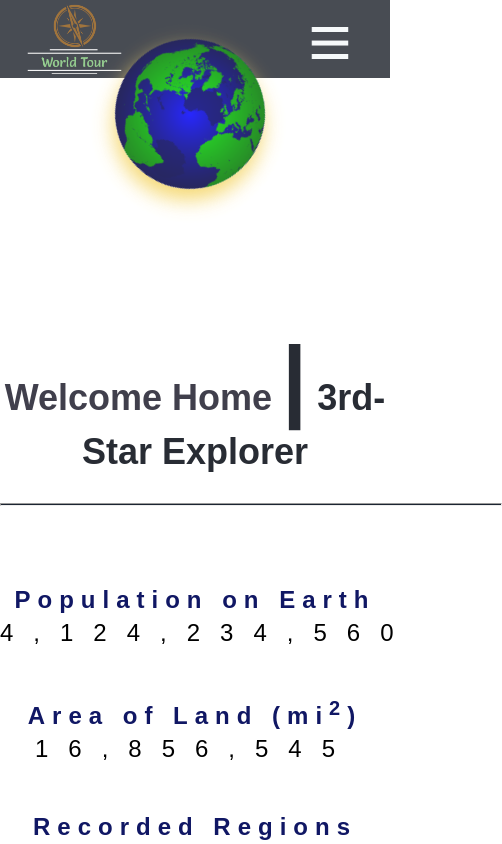
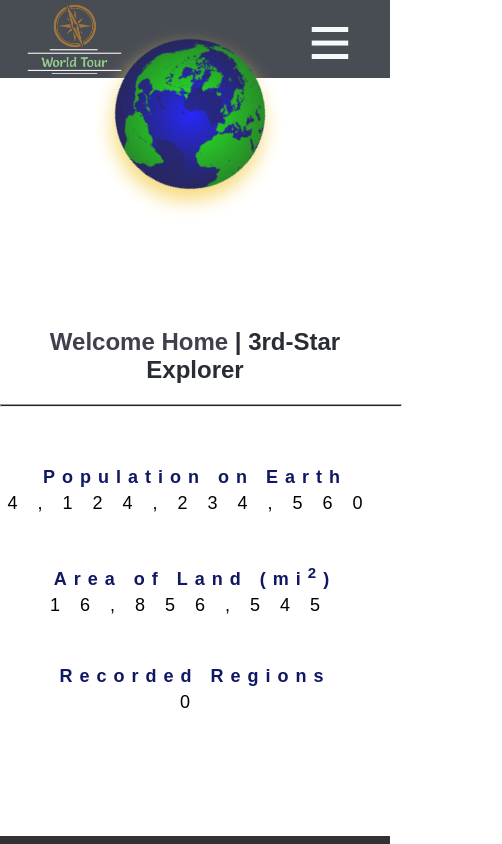
Before and after one commit to StefonSimmons/world-tour, a React (Create React App) app in the folder world-tour/: page / in a window 390 px wide. Shown: the top 844 px of the page, 502 px wide, since content can reach past the window. Built offline with nearby package versions, Linux system fonts and the light colour scheme; no server answers.

Commit message:
responsive 2

```diff
--- a/world-tour/src/components/ExplorerPage/Explorer.js
+++ b/world-tour/src/components/ExplorerPage/Explorer.js
@@ -58,9 +58,14 @@ const RegionContainer = styled.div`
   }
   @media(max-width: 861px){
     height: 300px;
+    width: 600px;
+    margin: 20px;
+    border-radius: 10px
+  }
+  @media(max-width: 697px){
+    height: 300px;
     width: 300px;
     margin: 20px;
-    border: 2px black solid;
     border-radius: 10px
   }
 `
--- a/world-tour/src/components/HomePage/Home.js
+++ b/world-tour/src/components/HomePage/Home.js
@@ -19,6 +19,9 @@ const Welcome = styled.h1`
   @media(max-width: 861px){
     font-size: 36px;
   }
+  @media(max-width: 659px){
+    font-size: 24px;
+  }
   @media(max-width: 365px){
     font-size: 18px;
   }
@@ -34,6 +37,9 @@ color: rgb(16, 23, 100);
   font-size: 24px;
   letter-spacing: 7px;
 }
+@media(max-width: 659px){
+  font-size: 18px;
+}
 @media(max-width: 365px){
   font-size: 15px;
   letter-spacing: 7px;
@@ -45,6 +51,9 @@ const Numbers = styled.p`
   font-size: 24px;
   letter-spacing: 20px;
 
+  @media(max-width: 659px){
+    font-size: 18px;
+  }
   @media(max-width: 365px){
     font-size: 15px;
     letter-spacing: 15px;
@@ -55,6 +64,9 @@ const Split = styled.span`
   font-size: 90px;
   color: #282c34;
 
+  @media(max-width: 659px){
+    font-size: 24px;
+  }
   @media(max-width: 365px){
     font-size: 18px;
   }
@@ -65,6 +77,10 @@ const Divider = styled.hr`
   height: 1px;
   background-color: #1B2432;
 
+  @media(max-width: 659px){
+    width: 400px;
+    margin-bottom: 60px;
+  }
   @media(max-width: 365px){
     width: 250px;
     margin-bottom: 60px;
```
